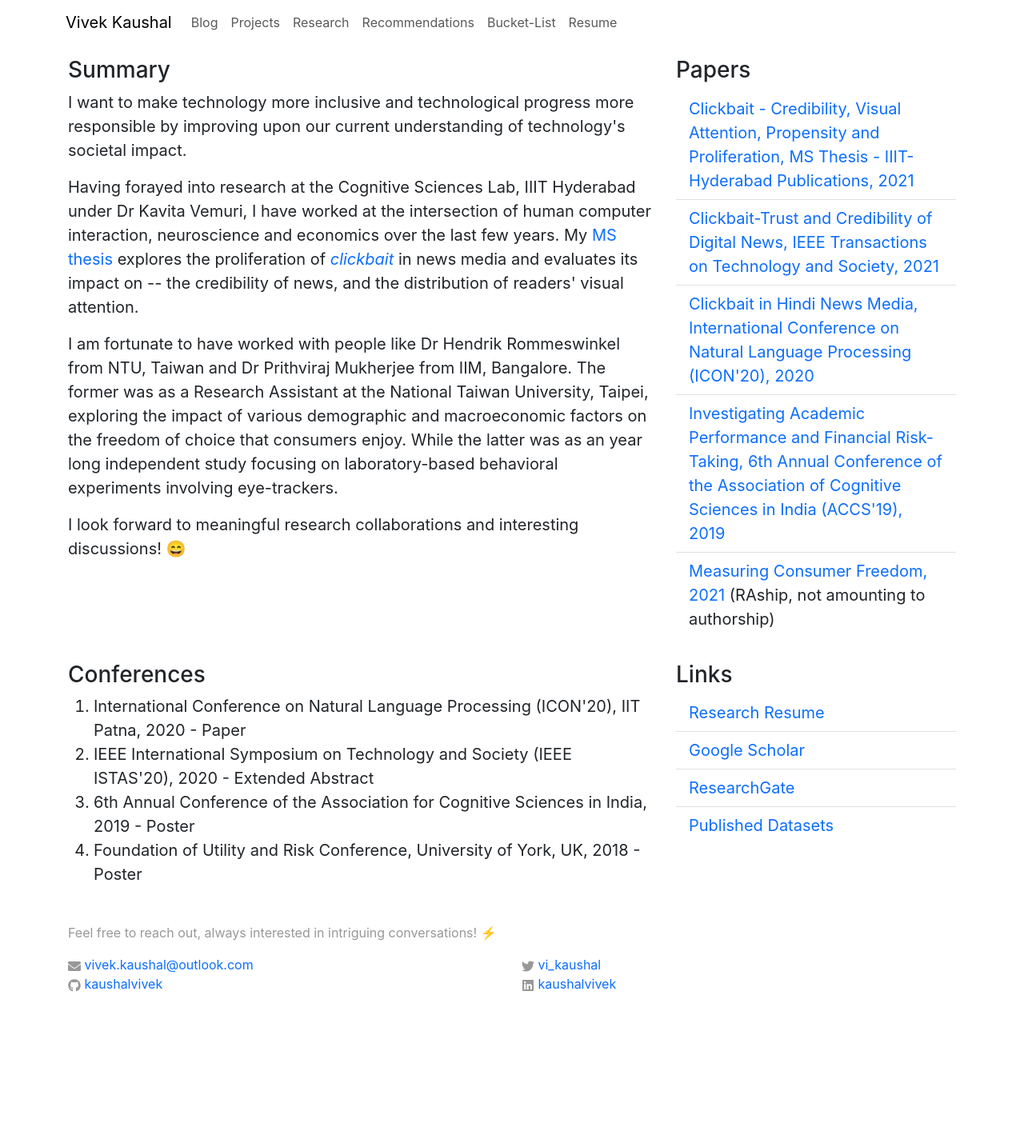
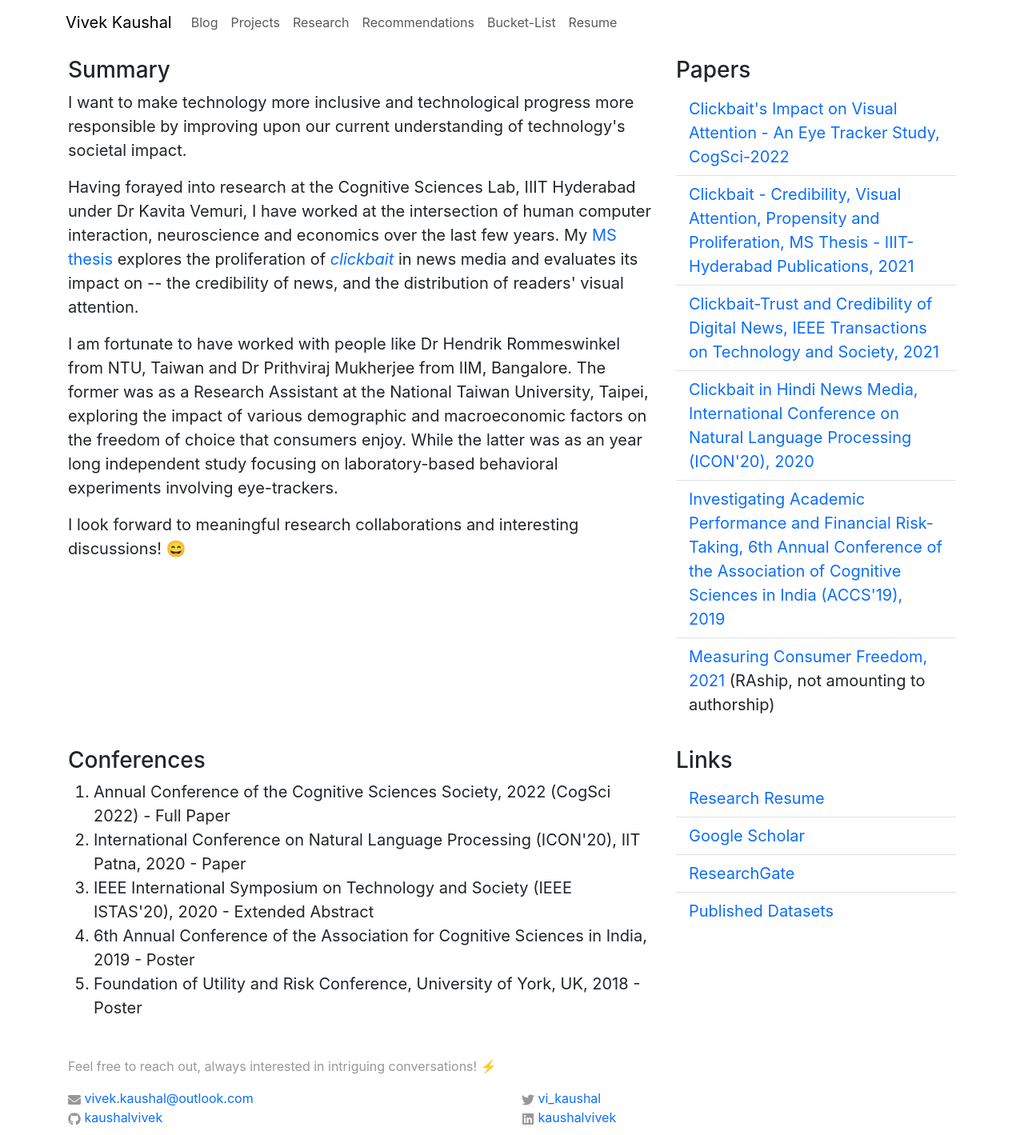
Before and after one commit to kaushalvivek/vivekkaushal.com, a React (Create React App) app: page /research in a window 1280 px wide. Shown: the top 1419 px of the page at 80% size. Before the commit the page ends 1257 px from the top, so only its background shows below. Built offline with nearby package versions, Linux system fonts and the light colour scheme.

Commit message:
research additions

```diff
--- a/src/components/pages/research.js
+++ b/src/components/pages/research.js
@@ -34,6 +34,8 @@ class Research extends React.Component {
                     <Col md={4} xs={12} style={pad}>
                         <h3>Papers</h3>
                         <ListGroup variant="flush">
+                        <ListGroup.Item><a href="https://escholarship.org/uc/item/8w80h7jp" target="_blank" rel="noreferrer">
+                                Clickbait's Impact on Visual Attention - An Eye Tracker Study, CogSci-2022</a></ListGroup.Item>
                         <ListGroup.Item><a href="https://web2py.iiit.ac.in/research_centres/publications/view_publication/mastersthesis/1026" target="_blank" rel="noreferrer">
                                 Clickbait - Credibility, Visual Attention, Propensity and Proliferation, MS Thesis - IIIT-Hyderabad Publications, 2021</a></ListGroup.Item>
                             <ListGroup.Item><a href="https://ieeexplore.ieee.org/abstract/document/9405359" target="_blank" rel="noreferrer">
@@ -51,6 +53,7 @@ class Research extends React.Component {
                     <Col md={8} xs={12} style={pad}>
                         <h3>Conferences</h3>
                         <ol>
+                            <li>Annual Conference of the Cognitive Sciences Society, 2022 (CogSci 2022) - Full Paper</li>
                             <li>International Conference on Natural Language Processing (ICON'20), IIT Patna, 2020 - Paper</li>
                             <li>IEEE International Symposium on Technology and Society (IEEE ISTAS'20), 2020 - Extended Abstract</li>
                             <li>6th Annual Conference of the Association for Cognitive Sciences in India, 2019 - Poster</li>
```
